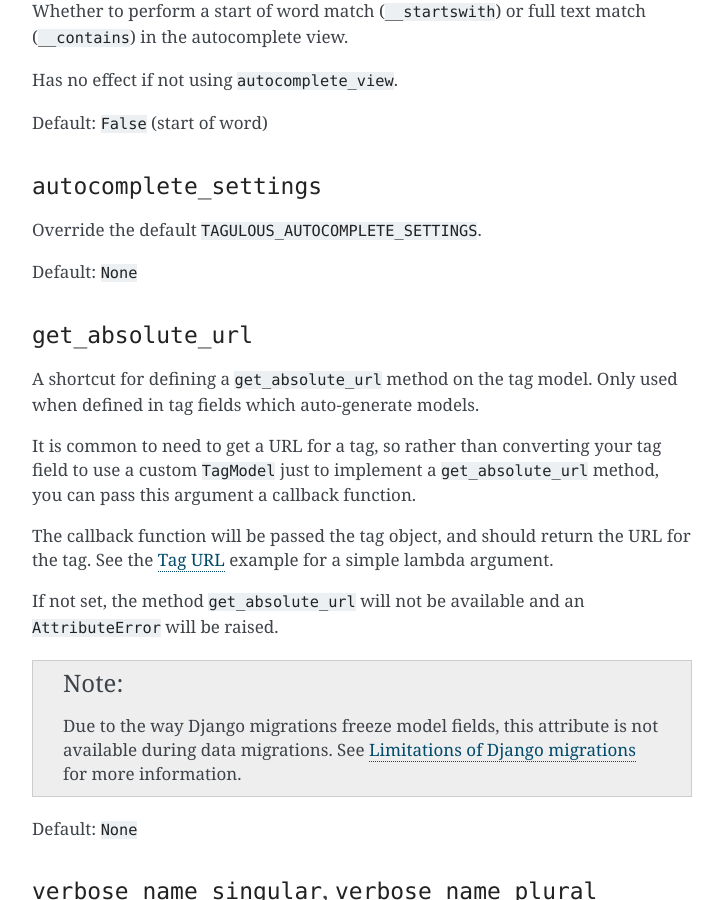
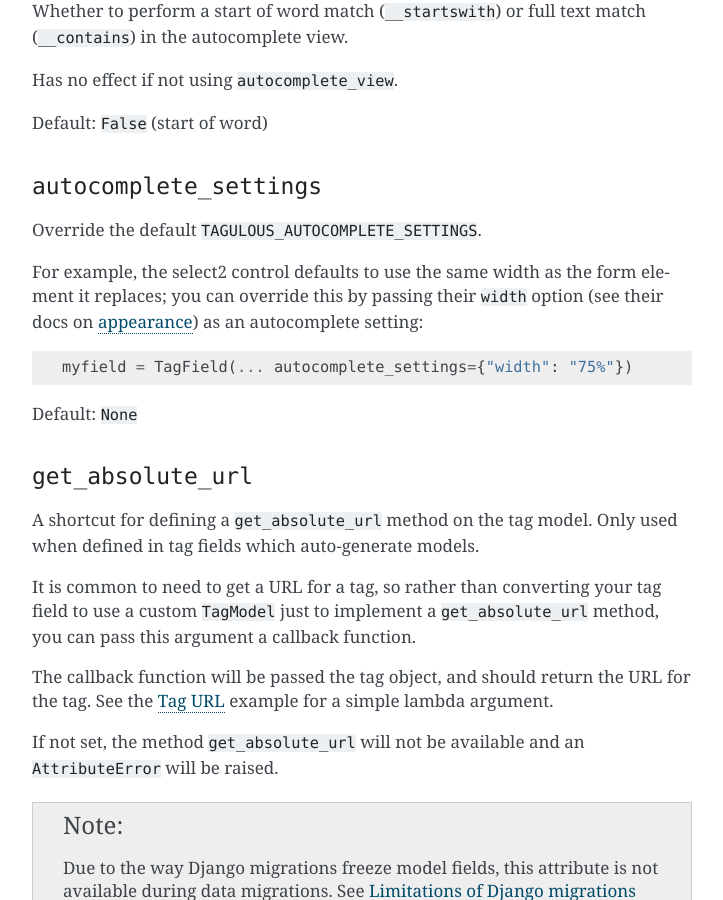
Before and after one commit to radiac/django-tagulous, a Sphinx documentation site: the page built from docs/tag_options.rst, in a window 1280 px wide and 900 px high, scrolled down 4049 px. Shown: the whole window, without its empty margins (388-1111 px from the left). Built offline with Sphinx 7.4.7, drawn with Linux system fonts in a browser that asks for light colours.

Commit message:
Improve docs for autocomplete_settings

```diff
--- a/docs/installation.rst
+++ b/docs/installation.rst
@@ -129,6 +129,12 @@ Settings
     Any settings to pass to the JavaScript via the adaptor. They can be overridden by a
     field's :ref:`autocomplete_settings <option_autocomplete_settings>` option.
 
+    For example, the select2 control defaults to use the same width as the form element
+    it replaces; you can override this by passing their ``width`` option (see their docs
+    on `appearance <https://select2.org/appearance>`_) as an autocomplete setting::
+
+        TAGULOUS_AUTOCOMPLETE_SETTINGS = {"width": "75%"}
+
     If set to ``None``, no settings will be passed.
 
     Default: ``None``
--- a/docs/tag_options.rst
+++ b/docs/tag_options.rst
@@ -236,6 +236,12 @@ Default: ``False`` (start of word)
 -------------------------
 Override the default ``TAGULOUS_AUTOCOMPLETE_SETTINGS``.
 
+For example, the select2 control defaults to use the same width as the form element it
+replaces; you can override this by passing their ``width`` option (see their docs on
+`appearance <https://select2.org/appearance>`_) as an autocomplete setting::
+
+    myfield = TagField(... autocomplete_settings={"width": "75%"})
+
 Default: ``None``
 
 
```
Also changed, not shown: docs/admin.rst (+10 -0 lines).
